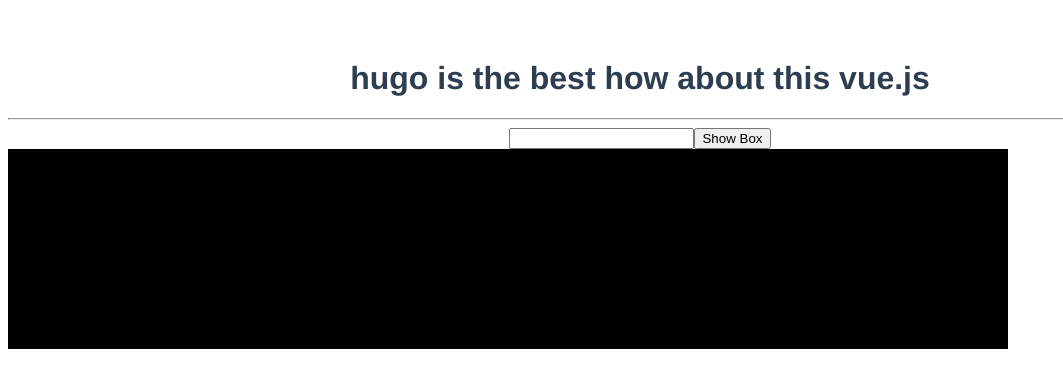
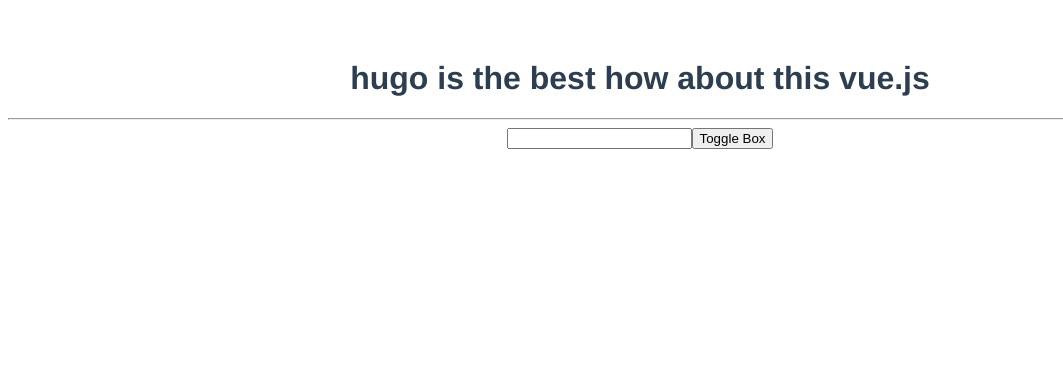
Before and after one commit to Git-push-01/hello-world1, a Vue app: page / in a window 1280 px wide. Shown: the top 388 px of the page, without its empty margins (0-1063 px from the left). Built offline with nearby package versions, Linux system fonts and the light colour scheme.

Commit message:
V-directives + toggle

```diff
--- a/src/App.vue
+++ b/src/App.vue
@@ -3,9 +3,9 @@
   <HelloWorld msg="hugo is the best how about this vue.js"/>
   <hr/>
     <input/>
-    <button type="button" name="button">Show Box</button>
+    <button @click="togglebox">Toggle Box</button>
 
-  <div  class="box"></div>
+  <div v-if="isVisible" class="box"></div>
 </template>
 
 <script>
@@ -16,6 +16,19 @@
   name: 'App',
   components: {
     HelloWorld
+  },
+  data: function(){
+    return{
+      isVisible: false
+    }
+
+
+  },
+  methods:{
+    togglebox(){
+      this.isVisible = !this.isVisible
+    }
+
   }
 }
 </script>
```
